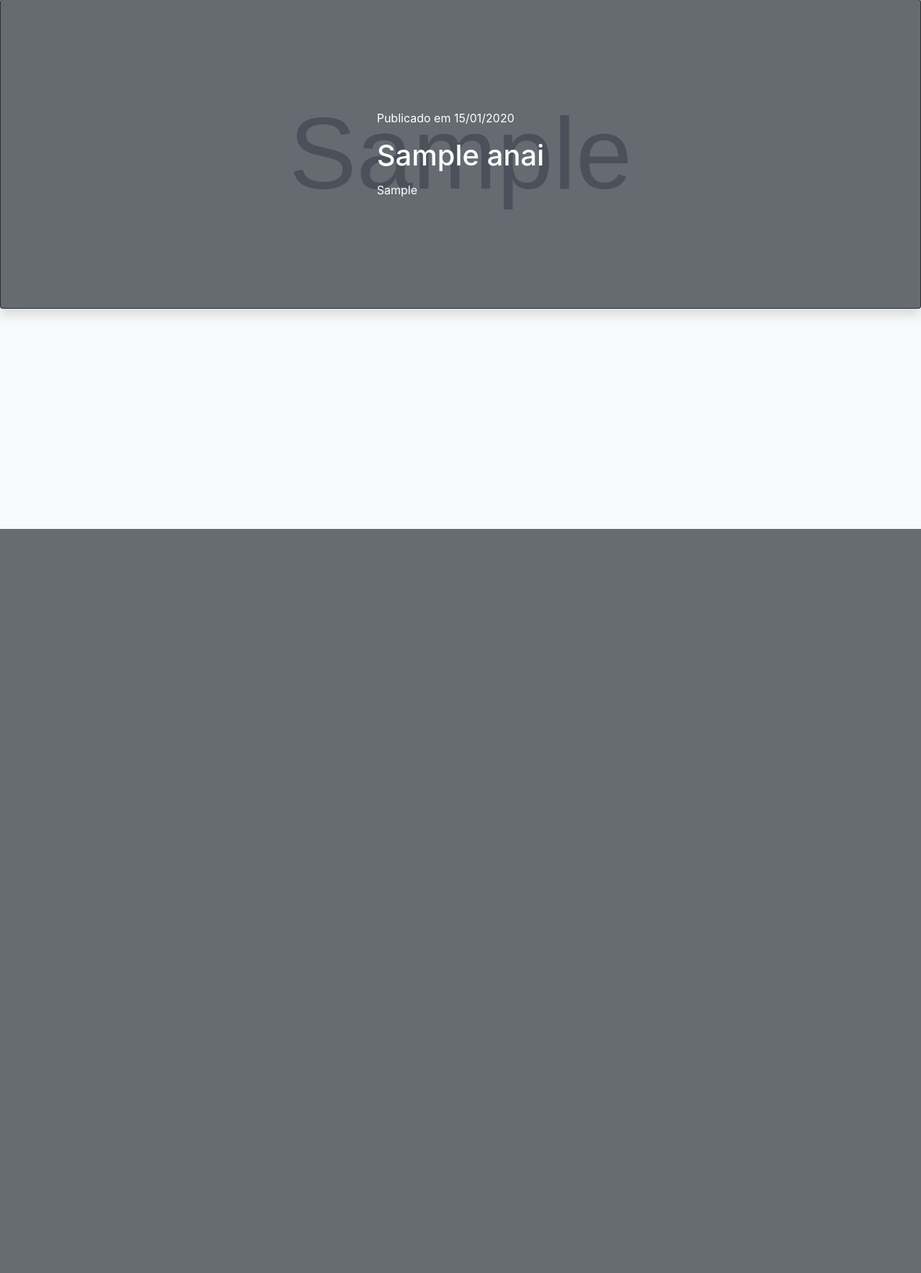
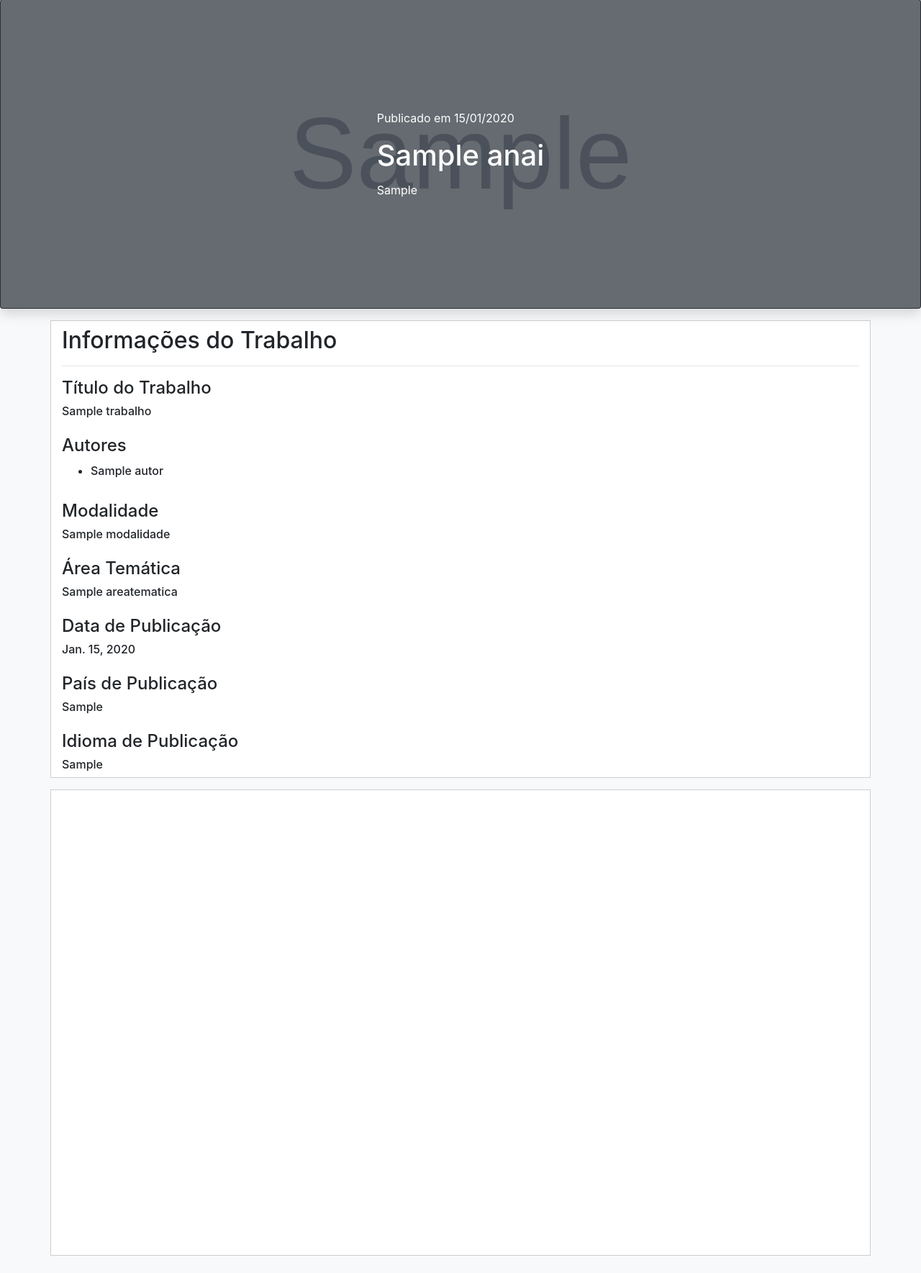
Before and after one commit to julianofischer/even4, a Django app: a page that uses anais/templates/anais/base.html in a window 1280 px wide. Shown: the part 65-1834 px from the top of the page at 72% size. Before the commit the page ends 800 px from the top, so only its background shows below. Run offline with Django 3.2, Linux system fonts and the light colour scheme; tables that the repository leaves empty hold one stand-in row (values such as "Sample post"); grey boxes marked "Sample" are stand-in pictures; some libraries are stand-ins or nearby versions.

Commit message:
atualizando - pdfs

```diff
--- a/anais/models.py
+++ b/anais/models.py
@@ -65,6 +65,7 @@
     url = models.CharField(max_length=200, null=True)
     anais = models.ForeignKey(Anais, related_name='trabalhos', on_delete=models.SET_NULL, null=True)
     pdf = models.FileField(upload_to='uploads/%Y/')
+    slug = models.SlugField(unique=True, editable=False, null=True)
 
 
     def lista_autores(self):
@@ -73,8 +74,6 @@
 
     def __str__(self):
         return self.titulo
-
-    slug = models.SlugField(unique=True, editable=False, null=True)
 
     def save(self, *args, **kwargs):
         self.slug = slugify(self.titulo)
--- a/anais/templates/anais/base.html
+++ b/anais/templates/anais/base.html
@@ -2,6 +2,7 @@
 <html lang="en">
 <head>
   {%  load staticfiles %}
+  <script src="https://code.jquery.com/jquery-3.3.1.slim.min.js" integrity="sha384-q8i/X+965DzO0rT7abK41JStQIAqVgRVzpbzo5smXKp4YfRvH+8abtTE1Pi6jizo" crossorigin="anonymous"></script>
   <meta charset="utf-8">
   <meta name="viewport" content="width=device-width, initial-scale=1, shrink-to-fit=no">
   <title>Even4</title>
@@ -27,9 +28,6 @@
      {% block footer %}
      {% endblock %}
   </footer>
-  <script src="https://code.jquery.com/jquery-3.3.1.slim.min.js" integrity="sha384-q8i/X+965DzO0rT7abK41JStQIAqVgRVzpbzo5smXKp4YfRvH+8abtTE1Pi6jizo" crossorigin="anonymous"></script>
-  <script>window.jQuery || document.write('<script src="/docs/4.3/assets/js/vendor/jquery-slim.min.js"><\/script>')</script><script src="/docs/4.3/dist/js/bootstrap.bundle.min.js" integrity="sha384-xrRywqdh3PHs8keKZN+8zzc5TX0GRTLCcmivcbNJWm2rs5C8PRhcEn3czEjhAO9o" crossorigin="anonymous"></script></body>
-  <script src="https://code.jquery.com/jquery-3.3.1.slim.min.js" integrity="sha384-q8i/X+965DzO0rT7abK41JStQIAqVgRVzpbzo5smXKp4YfRvH+8abtTE1Pi6jizo" crossorigin="anonymous"></script>
   <script src="https://cdnjs.cloudflare.com/ajax/libs/popper.js/1.14.7/umd/popper.min.js" integrity="sha384-UO2eT0CpHqdSJQ6hJty5KVphtPhzWj9WO1clHTMGa3JDZwrnQq4sF86dIHNDz0W1" crossorigin="anonymous"></script>
   <script src="https://stackpath.bootstrapcdn.com/bootstrap/4.3.1/js/bootstrap.min.js" integrity="sha384-JjSmVgyd0p3pXB1rRibZUAYoIIy6OrQ6VrjIEaFf/nJGzIxFDsf4x0xIM+B07jRM" crossorigin="anonymous"></script>
 </html>
--- a/anais/templates/anais/event_detail/edicoes_anteriores.html
+++ b/anais/templates/anais/event_detail/edicoes_anteriores.html
@@ -4,6 +4,7 @@
   <div class="row">
     {% for edicao in edicoes_anteriores %}
     <div class="col-md-3">
+      <a href="{% url 'eventoslug' edicao.slug %}">
       <div class="card mb-4 shadow">
         <img src="{{ evento.icone.url }}"class="card-img-top" alt="Imagem referente ao evento.">
         <div class="card-body">
@@ -12,6 +13,7 @@
           <p class="card-text text-muted">{{ edicao.local }}</p>
         </div>
       </div>
+      </a>
     </div>
     {% empty %}
     <div class="pb-3 pl-4">Nenhum evento anterior cadastrado.</div>
--- a/anais/templates/anais/event_detail/trabalhos.html
+++ b/anais/templates/anais/event_detail/trabalhos.html
@@ -1,10 +1,12 @@
-<table class="table table-hover table-striped table-light">
+<table class="table table-hover table-striped table-light" data-link="row">
   <tbody>
     {% for trabalho in evento.anais.trabalhos.all %}
     <tr>
       <td>
+        <a href="{% url 'trabalho_detail' evento.slug trabalho.slug %}"<a/>
         <h6>{{ trabalho.titulo|upper }}</h6>
         {{ trabalho.lista_autores }}
+        <a/>
       </td>
     </tr>
     {% endfor %}
--- a/anais/templates/anais/trabalho_detail.html
+++ b/anais/templates/anais/trabalho_detail.html
@@ -16,6 +16,34 @@
     </div>
   </div>
 
+  <div class="container bg-white mt-3"  style="border:1px solid #cecece">
+    <h2 class="pt-2">Informações do Trabalho</h2>
+    <hr>
+    <h4>Título do Trabalho</h4>
+    <h6>{{ trabalho.titulo }}</h6>
+    <h4 class="pt-3">Autores</h4>
+    <ul>
+      {% for autor in trabalho.autores.all %}
+      <li><h6>{{ autor.nome }}</h6></li>
+      {% endfor %}
+    </ul>
+    <h4 class="pt-3">Modalidade</h4>
+    <h6>{{ trabalho.modalidade.nome }}</h6>
+    <h4 class="pt-3">Área Temática</h4>
+    <h6>{{ trabalho.area_tematica }}</h6>
+    <h4 class="pt-3">Data de Publicação</h4>
+    <h6>{{ trabalho.anais.data_de_publicacao }}</h6>
+    <h4 class="pt-3">País de Publicação</h4>
+    <h6>{{ trabalho.anais.pais_de_publicacao }}</h6>
+    <h4 class="pt-3">Idioma de Publicação</h4>
+    <h6>{{ trabalho.anais.idioma_de_publicacao }}</h6>
+  </div>
+
+  <div class="container bg-white mt-3 mb-4"  style="border:1px solid #cecece">
+    <div class="flexible-container-embed">
+      <embed src="{{ trabalho.pdf.url }}" alt="pdf" width="100%" height="640px%">
+      </div>
+    </div>
     <!--<div class="container pt-4">
     <ul class="nav nav-tabs" id="myTab" role="tablist">
     <li class="nav-item">
--- a/anais/urls.py
+++ b/anais/urls.py
@@ -1,9 +1,10 @@
 from django.urls import path
-from .views import home, event_detail, trabalho_detail
+from .views import home, event_detail, trabalho_detail, home_ajax_search
 
 urlpatterns = [
     path('', home, name='home'),
     path('evento/<int:pk>', event_detail),
     path('evento/<str:slug>', event_detail, name='eventoslug' ),
-    path('trabalhos/<str:slug_evento>/<str:slug_trab>/', trabalho_detail ),
+    path('trabalhos/<str:slug_evento>/<str:slug_trab>/', trabalho_detail, name='trabalho_detail' ),
+    path('ajax-search/<str:search_string>', home_ajax_search)
 ]
--- a/anais/views.py
+++ b/anais/views.py
@@ -1,6 +1,10 @@
 from django.shortcuts import render, get_object_or_404
 from django.core.paginator import Paginator
-from .models import Evento
+from .models import Evento, Trabalho
+from django.http import JsonResponse, HttpResponse
+import json
+from django.core import serializers
+from django.core.serializers.json import DjangoJSONEncoder
 
 # Create your views here.
 # home (eventos)
@@ -15,8 +19,11 @@
 
 def event_detail(request, slug=None, pk=None):
     evento = None
+    print('####slug####')
     if slug is not None:
+        print('####slug 2####')
         evento = get_object_or_404(Evento, slug=slug)
+        print(evento)
     else:
         evento = get_object_or_404(Evento, pk=pk)
 
@@ -28,7 +35,13 @@
 
     return render(request, 'anais/event_detail.html', {'evento':evento, 'edicoes_anteriores':edicoes_anteriores})
 
+def home_ajax_search(request, search_string):
+    eventos = Evento.objects.filter(titulo__icontains=search_string)
+    serialized = serializers.serialize('json', eventos, cls=DjangoJSONEncoder)
+    return HttpResponse(serialized, content_type='application/json')
+
 
 def trabalho_detail(request, slug_trab, slug_evento):
     evento = get_object_or_404(Evento, slug=slug_evento)
-    return render(request, 'anais/trabalho_detail.html', {'evento':evento})
+    trabalho = get_object_or_404(Trabalho, slug=slug_trab)
+    return render(request, 'anais/trabalho_detail.html', {'evento':evento, 'trabalho':trabalho})
```
Also changed, not shown: anais/templates/anais/home.html (+23 -25 lines), anais/templates/anais/home/eventos.html (added, +16 -0 lines). Lines whose indentation alone changed are shown as unchanged.
